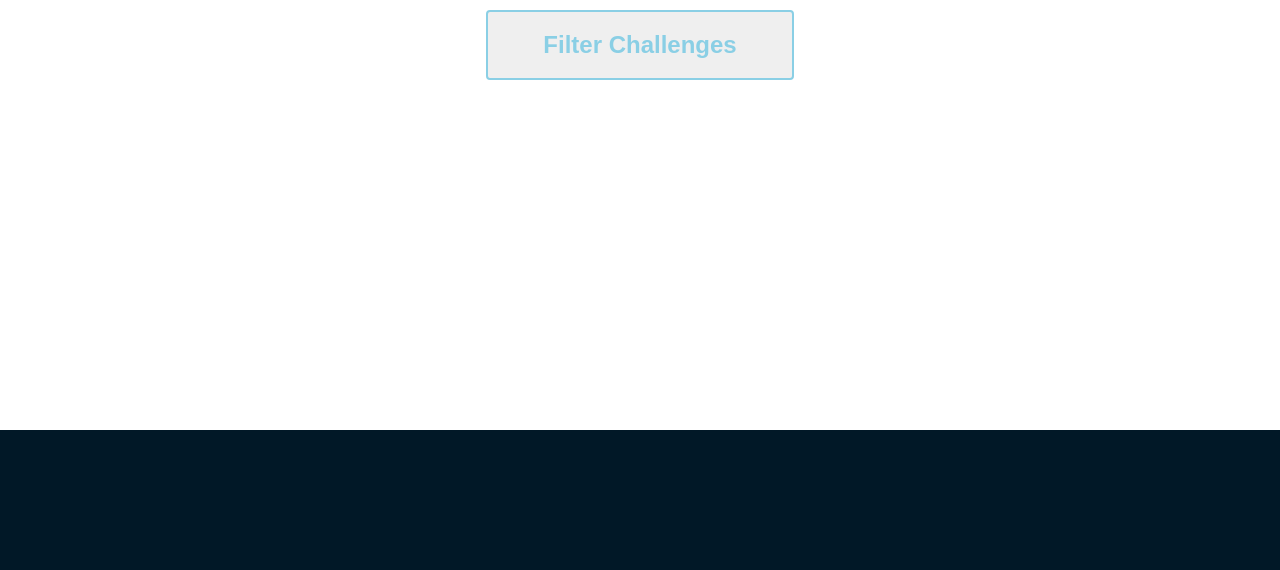
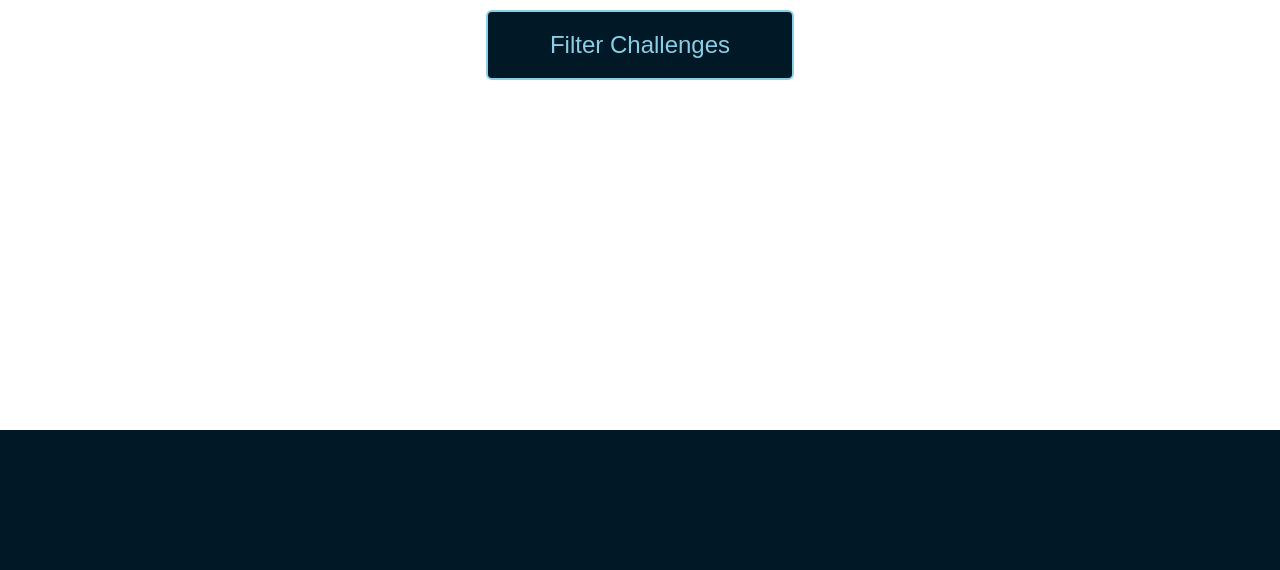
Before and after one commit to Ashkan-B-77/Hacker-Escape-Rooms, a plain HTML site: page our-challenges.html in a window 1280 px wide. Shown: the part 297-867 px from the top of the page. Drawn offline with Linux system fonts and the light colour scheme.

Commit message:
fixed aria label on close button, changed styling on filter button to be more visible.

```diff
--- a/css/our-challenges.css
+++ b/css/our-challenges.css
@@ -20,6 +20,8 @@
 
 .filter__button {
     cursor: pointer;
+    background-color: var(--color-navy);
+    border-radius: 6px;
 }
 
 .filter-card {
--- a/our-challenges.html
+++ b/our-challenges.html
@@ -49,11 +49,11 @@
     <main>
         <h2 class="our-challenges-heading">Our challenges</h2>
         <section class="filter">
-            <button class="filter__button button button--outline button--medium">Filter Challenges</button>
+            <button class="filter__button button--outline button--medium">Filter Challenges</button>
             <article class="filter-card">
                 <div class="filter-card__heading">
                     <h3 class="filter-card__title">Filter challenges</h3>
-                    <button class="filter-card__close-button" type="button">
+                    <button class="filter-card__close-button" type="button" aria-label="Close filters">
                         <span class="filter-card__close-line"></span>
                         <span class="filter-card__close-line"></span>
                         <span class="filter-card__close-line"></span>
```
